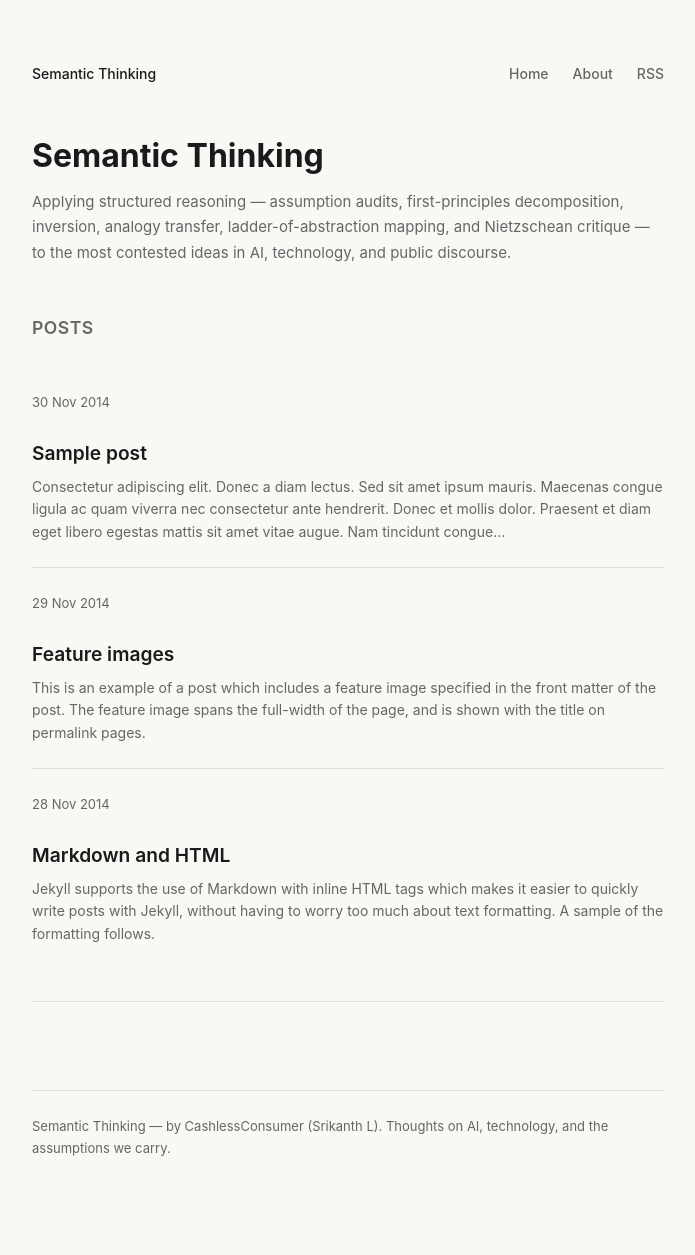
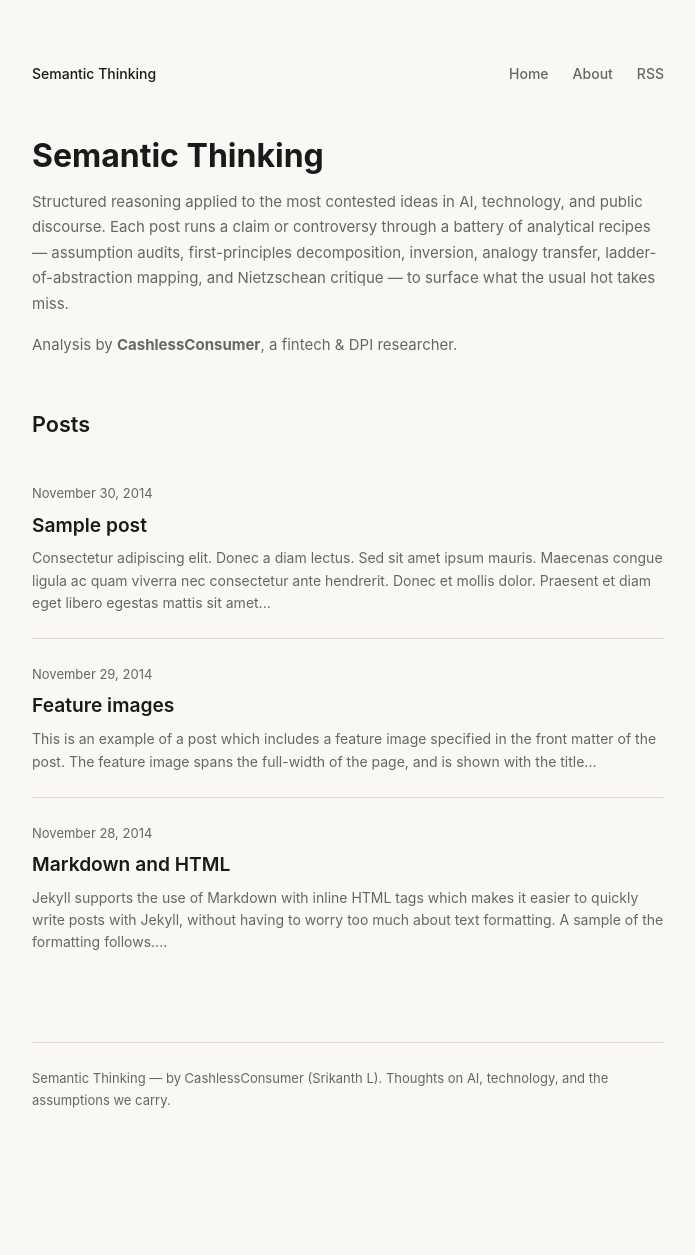
Before and after one commit to srikanthlogic/srikanthlogic.github.io, a Jekyll site: the page built from index.html, in a window 1280 px wide. Shown: the whole page, without its empty margins (292-987 px from the left). Built offline with Jekyll 4.4.1, drawn with Linux system fonts in a browser that asks for light colours; the list of posts is cut into pages by our own code; after the commit the page ends 1207 px from its top, so only the background shows below that.

Commit message:
Create homepage

```diff
--- a/index.html
+++ b/index.html
@@ -1,48 +1,39 @@
 ---
 layout: default
-title: Semantic Thinking
+title: ""
 ---
-
 <div class="home-intro">
   <h1>Semantic Thinking</h1>
-  <p>Applying structured reasoning — assumption audits, first-principles decomposition, inversion, analogy transfer, ladder-of-abstraction mapping, and Nietzschean critique — to the most contested ideas in AI, technology, and public discourse.</p>
+  <p>Structured reasoning applied to the most contested ideas in AI, technology, and public discourse. Each post runs a claim or controversy through a battery of analytical recipes — assumption audits, first-principles decomposition, inversion, analogy transfer, ladder-of-abstraction mapping, and Nietzschean critique — to surface what the usual hot takes miss.</p>
+  <p style="margin-top:12px;">Analysis by <strong>CashlessConsumer</strong>, a fintech &amp; DPI researcher.</p>
 </div>
 
-<h2 style="font-size:1.1rem;color:var(--fg-muted);margin-bottom:24px;font-weight:600;letter-spacing:0.5px;text-transform:uppercase;">Posts</h2>
+<h2 style="margin-bottom:16px;">Posts</h2>
 
+{% if paginator.posts.size > 0 %}
 <ul class="post-list">
   {% for post in paginator.posts %}
   <li>
     <div class="post-meta">
-      <time datetime="{{ post.date | date_to_xmlschema }}">{{ post.date | date_to_string }}</time>
-      {% if post.tags %}
-        {% for tag in post.tags %}
-          <span class="tag">{{ tag }}</span>
-        {% endfor %}
-      {% endif %}
+      <time datetime="{{ post.date | date_to_xmlschema }}">{{ post.date | date: "%B %-d, %Y" }}</time>
+      {% for tag in post.tags limit:2 %}<span class="tag">{{ tag }}</span>{% endfor %}
     </div>
-    <h3 class="post-title">
-      <a href="{{ post.url | relative_url }}">{{ post.title }}</a>
-    </h3>
-    {% if post.excerpt %}
-    <div class="post-excerpt">
-      {{ post.excerpt | strip_html | truncatewords: 40 }}
-    </div>
-    {% endif %}
+    <div class="post-title"><a href="{{ post.url | relative_url }}">{{ post.title }}</a></div>
+    <div class="post-excerpt">{{ post.excerpt | strip_html | truncatewords: 35 }}</div>
   </li>
   {% endfor %}
 </ul>
 
-<!-- Pagination -->
+{% if paginator.total_pages > 1 %}
 <div class="pagination">
-  <div>
-    {% if paginator.previous_page %}
-      <a href="{{ paginator.previous_page_path | relative_url }}">&larr; Newer</a>
-    {% endif %}
-  </div>
-  <div>
-    {% if paginator.next_page %}
-      <a href="{{ paginator.next_page_path | relative_url }}">Older &rarr;</a>
-    {% endif %}
-  </div>
+  {% if paginator.previous_page %}
+    <a href="{{ paginator.previous_page_path | relative_url }}">&larr; Newer posts</a>
+  {% endif %}
+  {% if paginator.next_page %}
+    <a href="{{ paginator.next_page_path | relative_url }}">Older posts &rarr;</a>
+  {% endif %}
 </div>
+{% endif %}
+{% else %}
+<p>No posts yet. Check back soon.</p>
+{% endif %}
```
